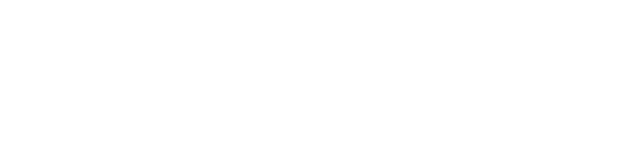
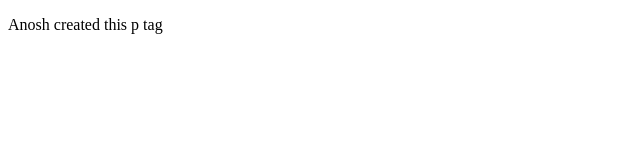
Before and after one commit to levilu800b/Team--sites, a plain HTML site: page index.html in a window 1280 px wide. Shown: the whole page, without its empty margins (0-640 px from the left). Drawn offline with Linux system fonts and the light colour scheme.

Commit message:
Added another p tag

```diff
--- a/index.html
+++ b/index.html
@@ -6,5 +6,9 @@
 		<meta name="viewport" content="width=device-width, initial-scale=1.0" />
 		<title>Document</title>
 	</head>
-	<body></body>
+	<body>
+
+		<p class="anoshParagraph"> Anosh created this p tag</p>
+
+	</body>
 </html>
```
